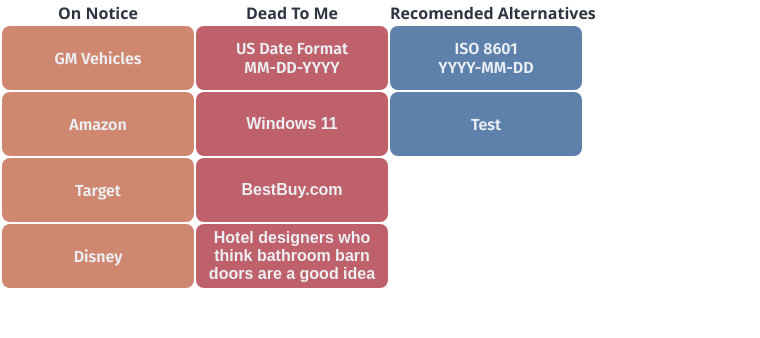
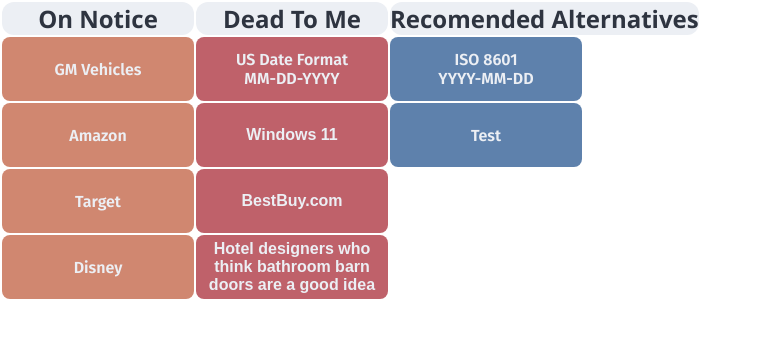
Before and after one commit to SyndicateClu/OnNoticeDeadToMe, a plain HTML site: page index.html in a window 1280 px wide. Shown: the whole page, without its empty margins (0-760 px from the left). Drawn offline with Linux system fonts and the light colour scheme; a web font is replaced by a local one.

Commit message:
Added TH section

```diff
--- a/style.css
+++ b/style.css
@@ -31,6 +31,13 @@
   font-family:
     "Fira Sans Condensed", "Segoe UI", Tahoma, Geneva, Verdana, sans-serif;
   color: var(--nord0);
+}
+
+th {
+  font-size: x-large;
+  color: var(--nord0);
+  background-color: var(--nord6);
+  border-radius: 0.5em;
 }
 
 .cta-button {
```
